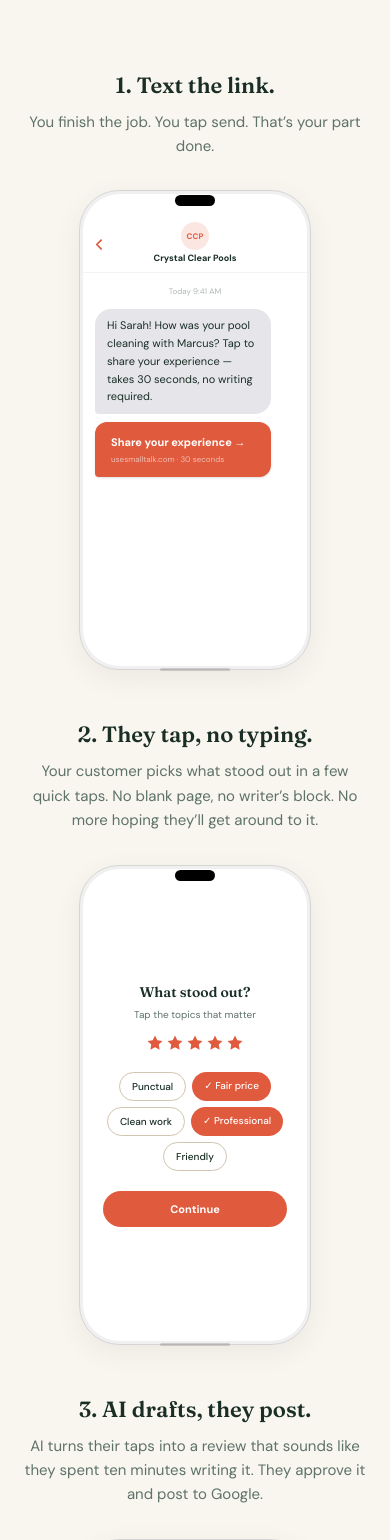
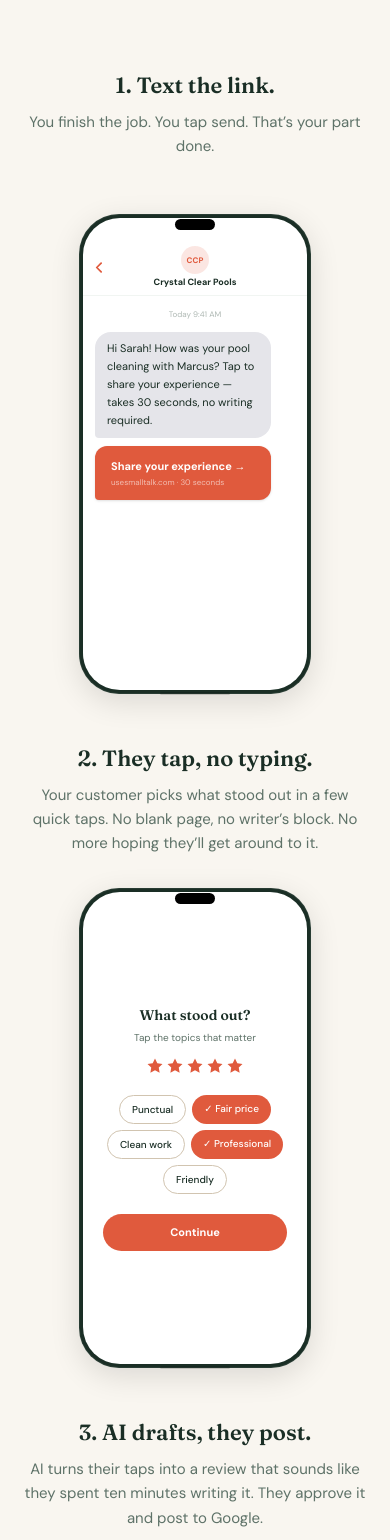
Before and after one commit to jonberard/smalltalk, a Next.js app: page / in a window 390 px wide. Shown: the part 2213-3753 px from the top of the page. Built offline with nearby package versions, Linux system fonts and the light colour scheme; no server answers.

Commit message:
Art updates and design tweaks

```diff
--- a/app/page.tsx
+++ b/app/page.tsx
@@ -284,10 +284,10 @@ export default function LandingPage() {
             <h3 className="font-heading text-[22px] font-semibold text-text">
               1. Text the link.
             </h3>
-            <p className="mb-8 mt-2 text-center text-[15px] leading-relaxed text-muted">
+            <p className="mb-8 mt-2 min-h-[72px] text-center text-[15px] leading-relaxed text-muted">
               You finish the job. You tap send. That&rsquo;s your part done.
             </p>
-            <div className="relative mx-auto h-[480px] w-[232px] rounded-[40px] border border-[#D5D5D5] bg-[#F0F0F0] p-[3px] shadow-[0_8px_30px_rgba(0,0,0,0.06)] sm:w-[250px]">
+            <div className="relative mx-auto h-[480px] w-[232px] rounded-[40px] border border-muted/20 bg-text p-[3px] shadow-[0_8px_30px_rgba(0,0,0,0.12)] sm:w-[250px]">
               <div className="absolute inset-x-0 top-[4px] z-20 flex justify-center">
                 <div className="h-[11px] w-[40px] rounded-full bg-black" />
               </div>
@@ -327,10 +327,10 @@ export default function LandingPage() {
             <h3 className="font-heading text-[22px] font-semibold text-text">
               2. They tap, no typing.
             </h3>
-            <p className="mb-8 mt-2 text-center text-[15px] leading-relaxed text-muted">
+            <p className="mb-8 mt-2 min-h-[72px] text-center text-[15px] leading-relaxed text-muted">
               Your customer picks what stood out in a few quick taps. No blank page, no writer&rsquo;s block. No more hoping they&rsquo;ll get around to it.
             </p>
-            <div className="relative mx-auto h-[480px] w-[232px] rounded-[40px] border border-[#D5D5D5] bg-[#F0F0F0] p-[3px] shadow-[0_8px_30px_rgba(0,0,0,0.06)] sm:w-[250px]">
+            <div className="relative mx-auto h-[480px] w-[232px] rounded-[40px] border border-muted/20 bg-text p-[3px] shadow-[0_8px_30px_rgba(0,0,0,0.12)] sm:w-[250px]">
               <div className="absolute inset-x-0 top-[4px] z-20 flex justify-center">
                 <div className="h-[11px] w-[40px] rounded-full bg-black" />
               </div>
@@ -379,10 +379,10 @@ export default function LandingPage() {
             <h3 className="font-heading text-[22px] font-semibold text-text">
               3. AI drafts, they post.
             </h3>
-            <p className="mb-8 mt-2 text-center text-[15px] leading-relaxed text-muted">
+            <p className="mb-8 mt-2 min-h-[72px] text-center text-[15px] leading-relaxed text-muted">
               AI turns their taps into a review that sounds like they spent ten minutes writing it. They approve it and post to Google.
             </p>
-            <div className="relative mx-auto h-[480px] w-[232px] rounded-[40px] border border-[#D5D5D5] bg-[#F0F0F0] p-[3px] shadow-[0_8px_30px_rgba(0,0,0,0.06)] sm:w-[250px]">
+            <div className="relative mx-auto h-[480px] w-[232px] rounded-[40px] border border-muted/20 bg-text p-[3px] shadow-[0_8px_30px_rgba(0,0,0,0.12)] sm:w-[250px]">
               <div className="absolute inset-x-0 top-[4px] z-20 flex justify-center">
                 <div className="h-[11px] w-[40px] rounded-full bg-black" />
               </div>
--- a/components/landing-demo.tsx
+++ b/components/landing-demo.tsx
@@ -567,7 +567,7 @@ function DashboardPreview() {
 
 function PhoneFrame({ children, bg = "bg-white" }: { children: React.ReactNode; bg?: string }) {
   return (
-    <div className="relative mx-auto h-[600px] w-[290px] rounded-[40px] border border-[#D5D5D5] bg-[#F0F0F0] p-[3px] shadow-[0_8px_30px_rgba(0,0,0,0.06)] sm:h-[660px] sm:w-[320px]">
+    <div className="relative mx-auto h-[600px] w-[290px] rounded-[40px] border border-muted/20 bg-text p-[3px] shadow-[0_8px_30px_rgba(0,0,0,0.12)] sm:h-[660px] sm:w-[320px]">
       <div className="absolute inset-x-0 top-[5px] z-20 flex justify-center">
         <div className="h-[13px] w-[44px] rounded-full bg-black" />
       </div>
```
